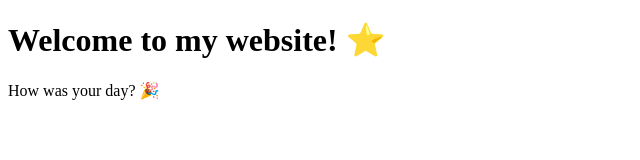
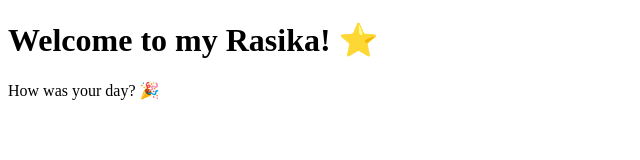
Before and after one commit to SumeetSutrave77/grhapravesh, a plain HTML site: page index.html in a window 1280 px wide. Shown: the whole page, without its empty margins (0-640 px from the left). Drawn offline with Linux system fonts and the light colour scheme.

Commit message:
name update

```diff
--- a/index.html
+++ b/index.html
@@ -4,7 +4,7 @@
       <title>My Cool Website</title>
    </head>
    <body>
-      <h1>Welcome to my website! ⭐️</h1>
+      <h1>Welcome to my Rasika! ⭐️</h1>
       <p>How was your day? 🎉</p>
    </body>
 </html>
```
